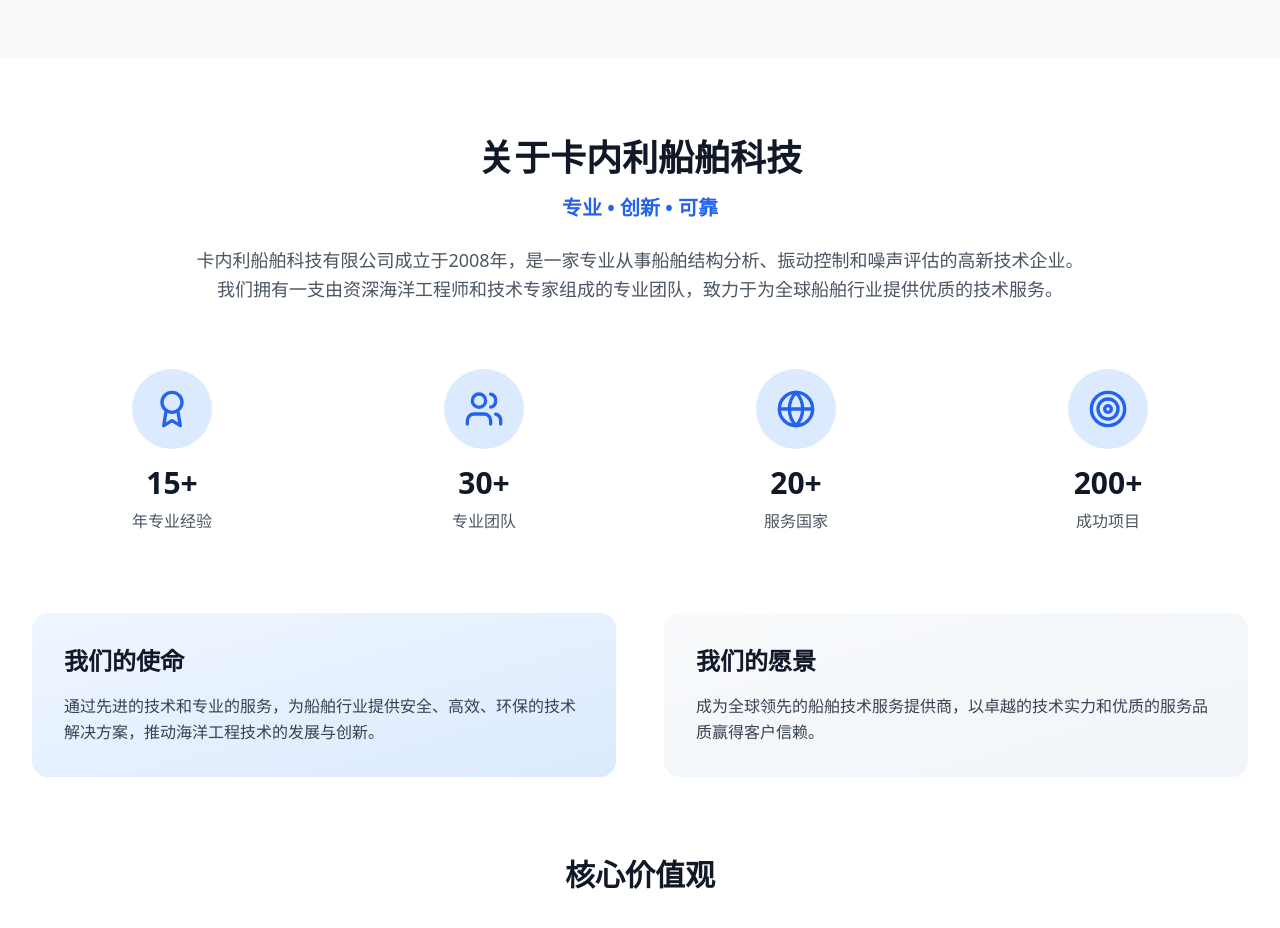
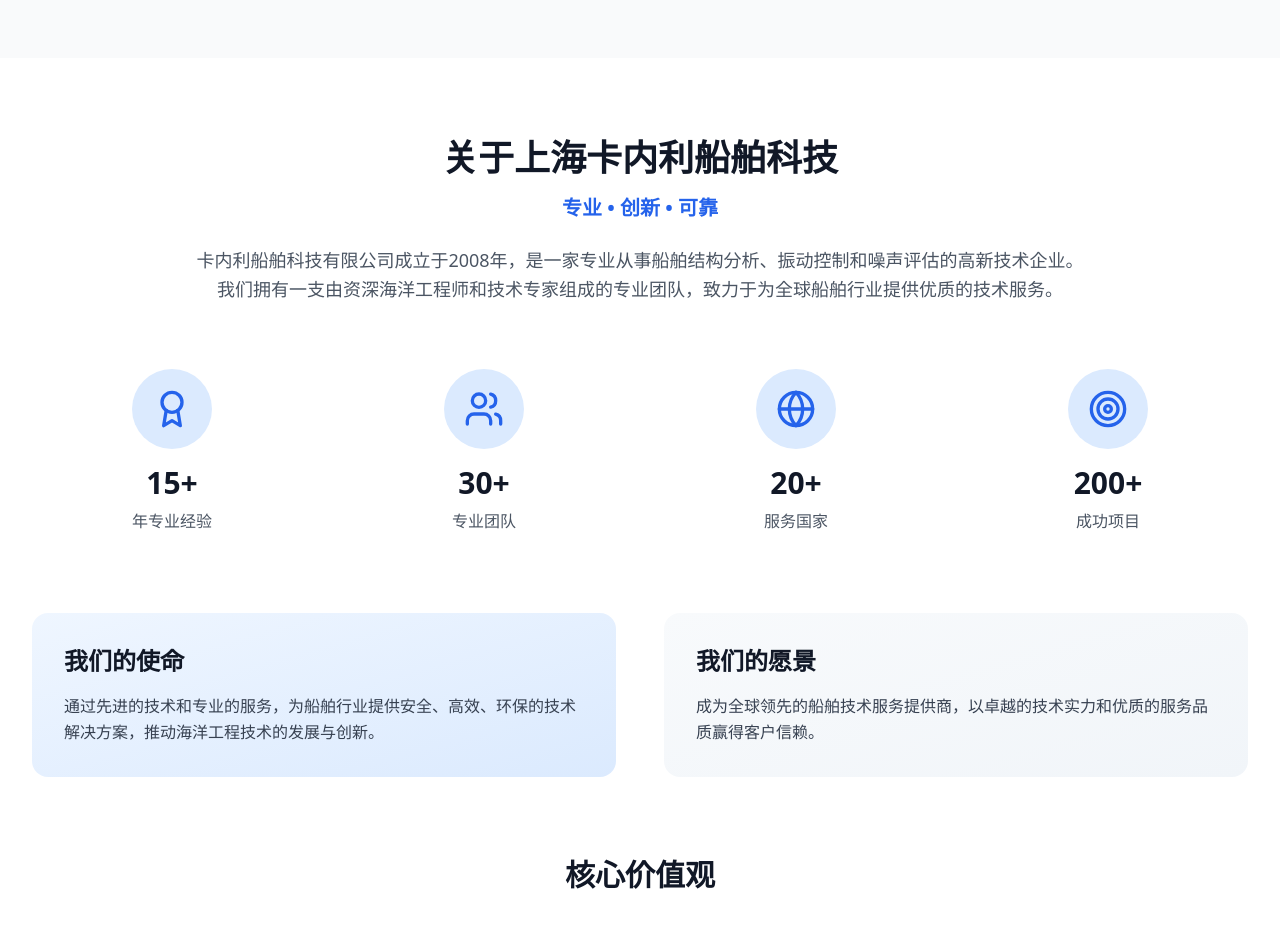
Before and after one commit to mujames101/knl-site, a React (Vite) app: page / in a window 1280 px wide. Shown: the part 2200-3128 px from the top of the page. Built offline with nearby package versions, Linux system fonts and the light colour scheme.

Commit message:
Updated About.tsx

```diff
--- a/src/components/About.tsx
+++ b/src/components/About.tsx
@@ -8,7 +8,7 @@ interface AboutProps {
 const About: React.FC<AboutProps> = ({ language }) => {
   const translations = {
     zh: {
-      title: '关于卡内利船舶科技',
+      title: '关于上海卡内利船舶科技',
       subtitle: '专业 • 创新 • 可靠',
       description: '卡内利船舶科技有限公司成立于2008年，是一家专业从事船舶结构分析、振动控制和噪声评估的高新技术企业。我们拥有一支由资深海洋工程师和技术专家组成的专业团队，致力于为全球船舶行业提供优质的技术服务。',
       mission: {
```
